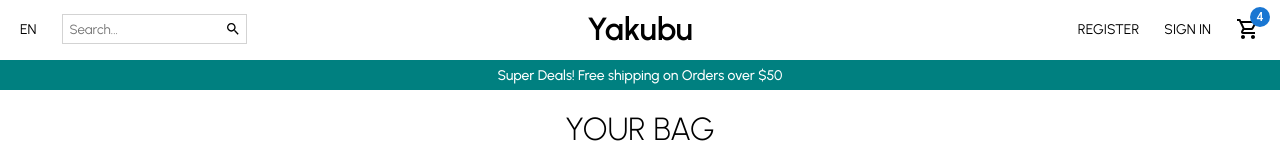
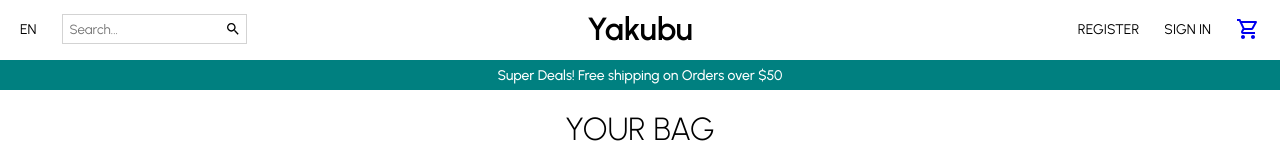
Before and after one commit to YakubuAmidu/shop, a React (Create React App) app in the folder client/: page /cart in a window 1280 px wide. Shown: the top 160 px of the page. Built offline with nearby package versions, Linux system fonts and the light colour scheme.

Commit message:
Initial commit

```diff
--- a/client/src/Redux/CartRedux.js
+++ b/client/src/Redux/CartRedux.js
@@ -1,4 +1,4 @@
-import { createSlice } from "@redux/toolkit";
+import { createSlice } from "@reduxjs/toolkit";
 
 const cartSlice = createSlice({
   name: "cart",
@@ -10,8 +10,11 @@ const cartSlice = createSlice({
   reducers: {
     addProduct: (state, action) => {
       state.quantity += 1;
-      state.products.push(action.payload.product);
-      state.total += action.payload.price;
+      state.products.push(action.payload);
+      state.total += action.payload.price * action.payload.quantity;
     },
   },
 });
+
+export const { addProduct } = cartSlice.actions;
+export default cartSlice.reducer;
--- /dev/null
+++ b/client/src/Redux/Store.js
@@ -0,0 +1,8 @@
+import { configureStore } from "@reduxjs/toolkit";
+import CartReducer from "./CartRedux";
+
+export default configureStore({
+  reducer: {
+    cart: CartReducer,
+  },
+});
--- a/client/src/components/Navbar/Navbar.js
+++ b/client/src/components/Navbar/Navbar.js
@@ -1,5 +1,10 @@
 /*IMPORTED-COMPONENTS*/
 import { Mobile } from "../../../src/Responsive/Responsive";
+
+/*USESELECTOR*/
+import { useSelector } from "react-redux";
+
+import { Link } from "react-router-dom";
 
 /*MATERIAL-ICON*/
 import Search from "@mui/icons-material/Search";
@@ -97,6 +102,9 @@ const MenuItem = styled.div`
 `;
 
 const Navbar = () => {
+  const quantity = useSelector((state) => state.cart.quantity);
+  console.log(quantity);
+
   return (
     <Container>
       <Wrapper>
@@ -118,11 +126,13 @@ const Navbar = () => {
         <Right>
           <MenuItem>REGISTER</MenuItem>
           <MenuItem>SIGN IN</MenuItem>
-          <MenuItem>
-            <Badge badgeContent={4} color="primary">
-              <ShoppingCartOutlined />
-            </Badge>
-          </MenuItem>
+          <Link to="/cart">
+            <MenuItem>
+              <Badge badgeContent={quantity} color="primary">
+                <ShoppingCartOutlined />
+              </Badge>
+            </MenuItem>
+          </Link>
         </Right>
       </Wrapper>
     </Container>
--- a/client/src/pages/Product/Product.js
+++ b/client/src/pages/Product/Product.js
@@ -18,6 +18,10 @@ import { publicRequest } from "../../RequestMethods/RequestMethods";
 /*MATERIAL-ICONS*/
 import Remove from "@mui/icons-material/Remove";
 import Add from "@mui/icons-material/Add";
+
+/*IMPORTED-COMPONENTS*/
+import { addProduct } from "../../Redux/CartRedux";
+import { useDispatch } from "react-redux";
 
 const Container = styled.div``;
 
@@ -157,6 +161,7 @@ const Product = () => {
   const [quantity, setQuantity] = useState(1);
   const [color, setColor] = useState("");
   const [size, setSize] = useState("");
+  const dispatch = useDispatch();
 
   useEffect(() => {
     const getProduct = async () => {
@@ -178,6 +183,7 @@ const Product = () => {
 
   const handleClick = () => {
     //Update cart
+    dispatch(addProduct({ ...product, color, quantity, size }));
   };
 
   return (
```
Also changed, not shown: client/src/index.js (+5 -2 lines).
